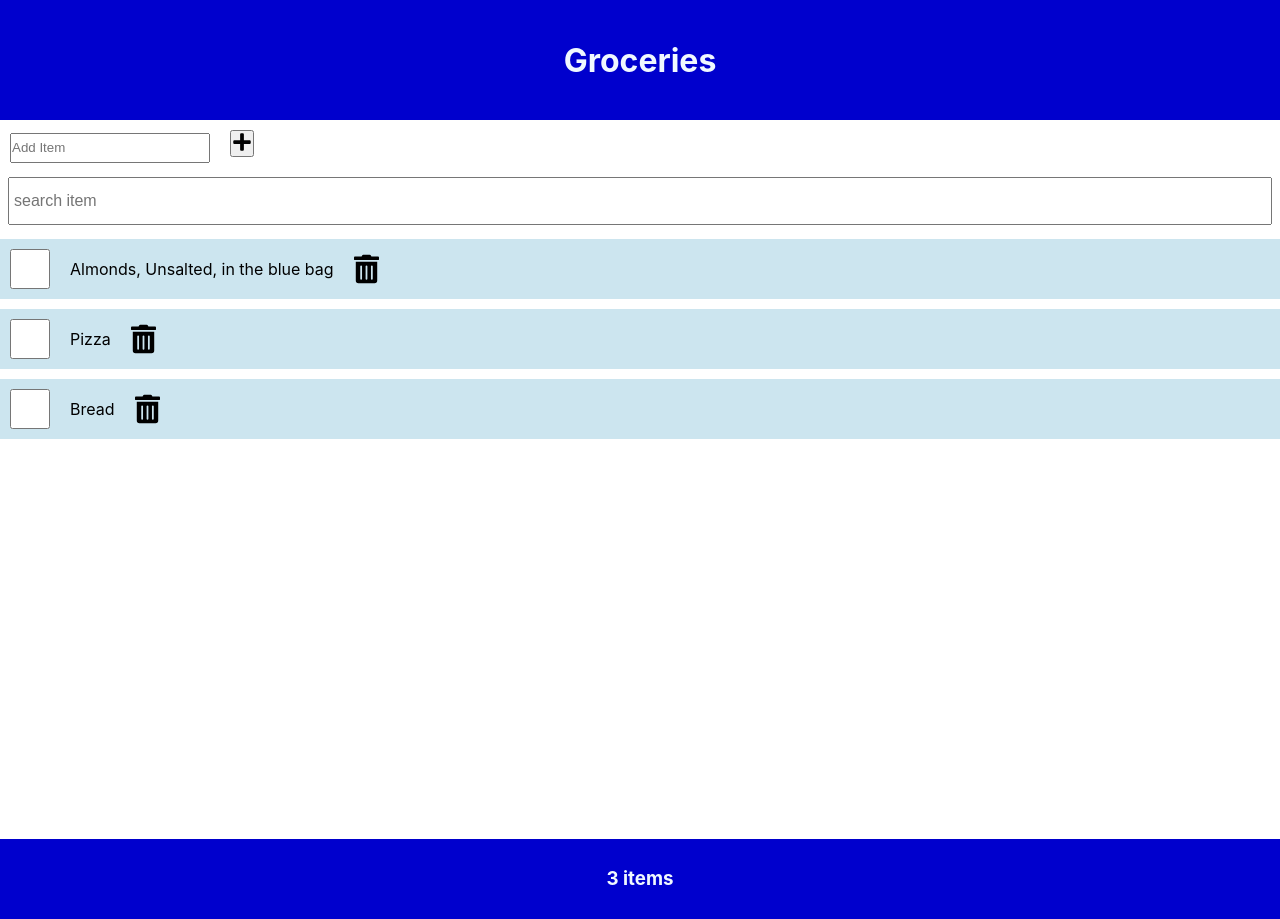
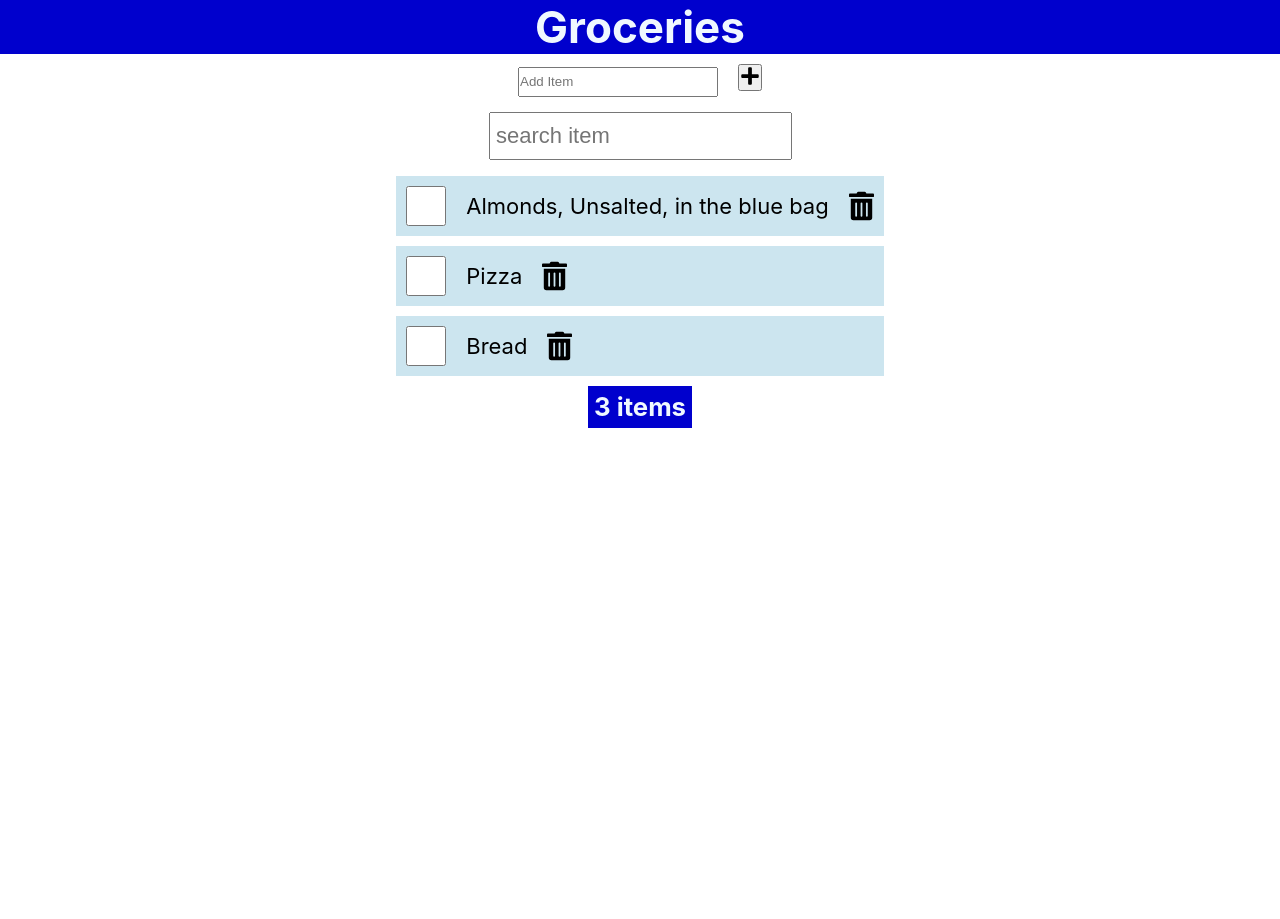
Before and after one commit to Ashwinv23/davegray_tut, a React (Create React App) app: page / in a window 1280 px wide. After the commit the page ends 800 px from the top, so only its background shows below. Built offline with nearby package versions, Linux system fonts and the light colour scheme; data requests are answered from the project's data file.

Commit message:
change styling - incomplete

```diff
--- a/src/index.css
+++ b/src/index.css
@@ -4,8 +4,12 @@
   box-sizing: border-box;
 }
 
+html {
+  font-size: 22px;
+}
+
 body {
-  height: 100%;
+  min-height: 100vh;
   font-family: -apple-system, BlinkMacSystemFont, "Segoe UI", "Roboto", "Oxygen",
     "Ubuntu", "Cantarell", "Fira Sans", "Droid Sans", "Helvetica Neue",
     sans-serif;
@@ -18,24 +22,20 @@ code {
     monospace;
 }
 
-.app {
+.App {
   display: flex;
   flex-direction: column;
   justify-content: center;
   align-items: center;
-  min-height: 100vh;
-  width: 100%;
-  border: 1px solid mediumblue;
+  margin: auto;
 }
 
 header {
   background-color: mediumblue;
   color: aliceblue;
   text-align: center;
-  height: 15vh;
-  display: flex;
-  align-items: center;
-  justify-content: center;
+  width: 100%;
+  padding: 0 0.25em;
 }
 
 footer {
@@ -44,12 +44,16 @@ footer {
   color: aliceblue;
   display: grid;
   place-content: center;
-  height: 10vh;
 }
 
 main {
-  min-height: 75vh;
-  height: calc(100% - 25vh);
+  width: 100%;
+  display: flex;
+  flex-direction: column;
+  flex-grow: 1;
+  justify-content: center;
+  align-items: center;
+  overflow-y: auto;
 }
 
 .item svg {
```
